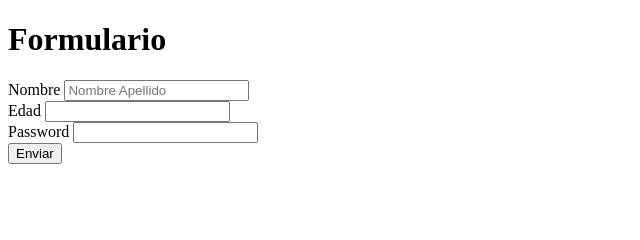
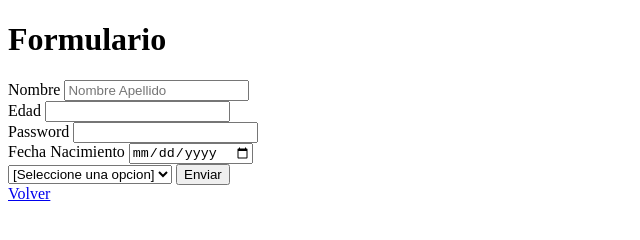
Before and after one commit to DeerMup/Programacion-GIT, a plain HTML site: page formulario.html in a window 1280 px wide. Shown: the whole page, without its empty margins (0-640 px from the left). Drawn offline with Linux system fonts and the light colour scheme.

Commit message:
formulario terminado

```diff
--- a/formulario.html
+++ b/formulario.html
@@ -19,9 +19,29 @@
         <label for="password">Password</label>
         <input type="password" name="password" id="password">
         <br>
+        <label for="fnacimiento">Fecha Nacimiento</label>
+        <input type="date" name="fnacimiento" id="fnacimiento">
+        <br>
+        <select name="pais" id="pais">
+            <option value="">[Seleccione una opcion]</option>
+            <optgroup label="America">
+                <option value="1">Chile</option>
+                <option value="2">Perú</option>
+                <option value="3">Colombia</option>
+            </optgroup>
+            <optgroup label="Europa">
+                <option value="4">España</option>
+                <option value="5">Italia</option>
+                <option value="6">Francia</option>
+            </optgroup>
+
+        </select>
+
+
+
         <input type="submit" value="Enviar">
     </form>
-
+    <a href="index.html">Volver</a>
 
 
 
```
Also changed, not shown: index.html (+1 -0 lines).
